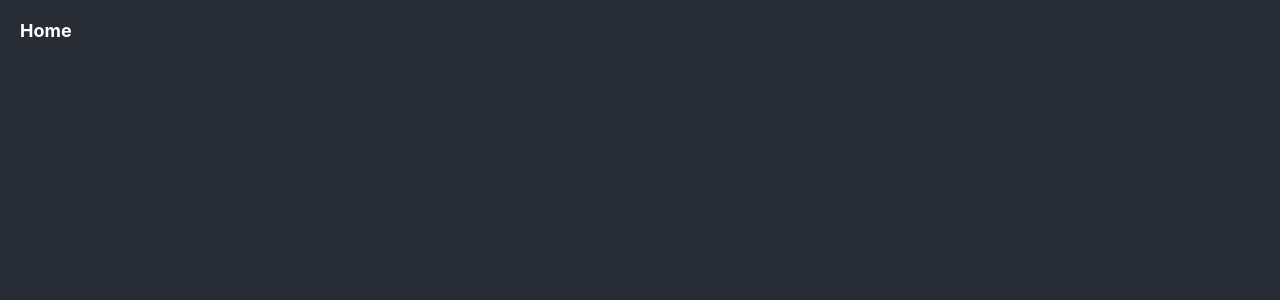
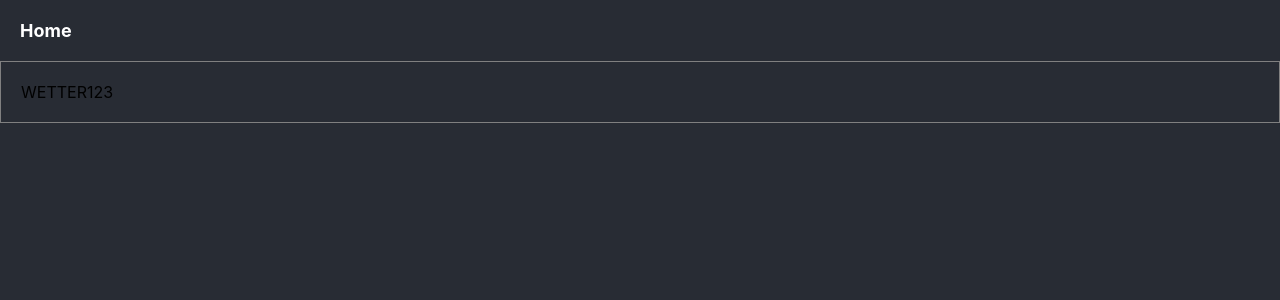
Before and after one commit to DanielBoening/react-home, a React (Create React App) app: page / in a window 1280 px wide. Shown: the top 300 px of the page. Built offline with nearby package versions, Linux system fonts and the light colour scheme.

Commit message:
add weather, header and container

```diff
--- /dev/null
+++ b/src/components/Weather/Weather.js
@@ -0,0 +1,15 @@
+import React from 'react';
+import './Weather.css';
+import Container from '../commons/Container/Container';
+
+function Weather() {
+  return (
+    <Container>
+        <div className="Weather">
+        WETTER123
+        </div>
+    </Container>
+  );
+}
+
+export default Weather;
--- /dev/null
+++ b/src/components/commons/Container/Container.css
@@ -0,0 +1,5 @@
+.Container {
+    display: flex;
+    border: 1px solid grey;
+    padding: 20px;
+}
--- /dev/null
+++ b/src/components/commons/Container/Container.js
@@ -0,0 +1,12 @@
+import React from 'react';
+import './Container.css';
+
+function Container(props) {
+  return (
+    <div className="Container">
+        {props.children}
+    </div>
+  );
+}
+
+export default Container;
--- a/src/screens/Home/Home.js
+++ b/src/screens/Home/Home.js
@@ -1,12 +1,13 @@
 import React from 'react';
 import './Home.css';
-import Header from '../../commons/Header/Header';
+import Header from '../../components/commons/Header/Header';
+import Weather from '../../components/Weather/Weather';
 
 function Home() {
   return (
     <div className="Home">
       <Header title="Home"/>
-
+      <Weather />
     </div>
   );
 }
```
Also changed, not shown: src/components/Weather/Weather.css (added), src/components/commons/Header/Header.css (renamed from src/commons/Header/Header.css), src/components/commons/Header/Header.js (renamed from src/commons/Header/Header.js).
